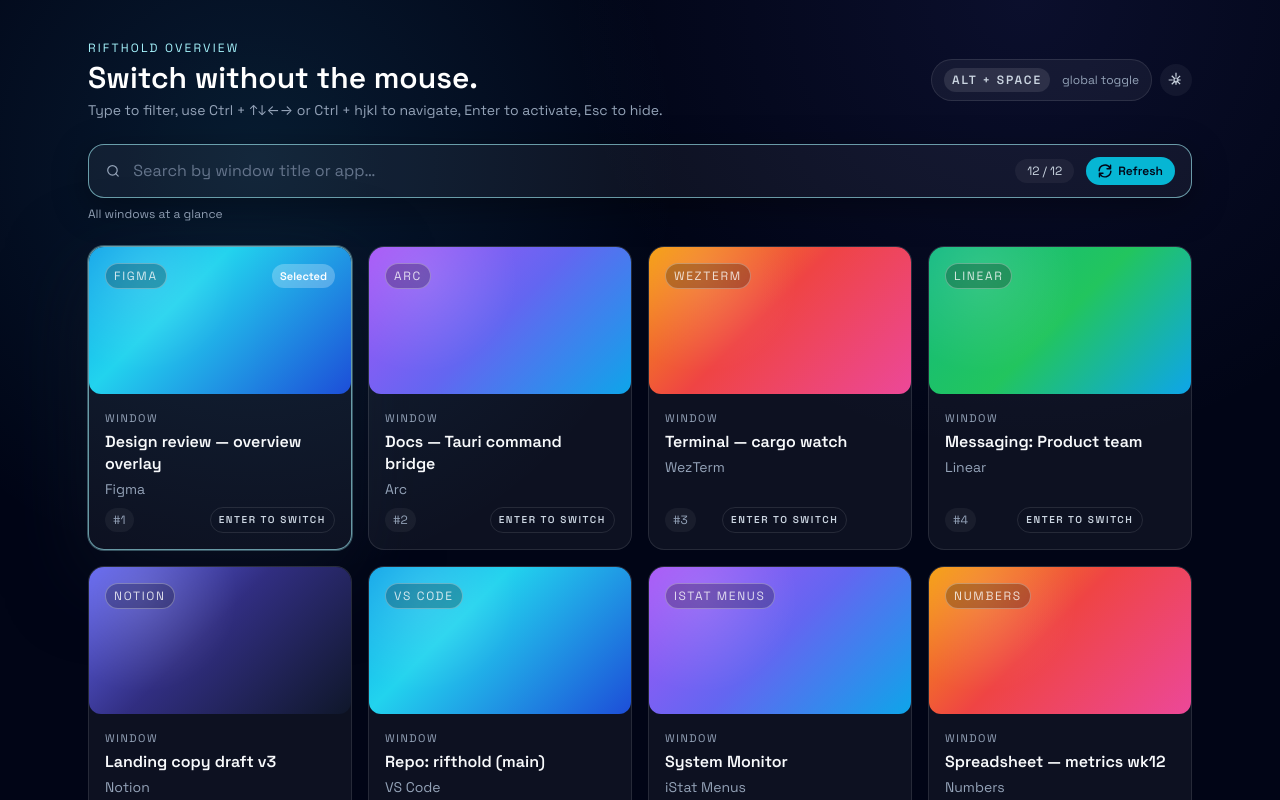
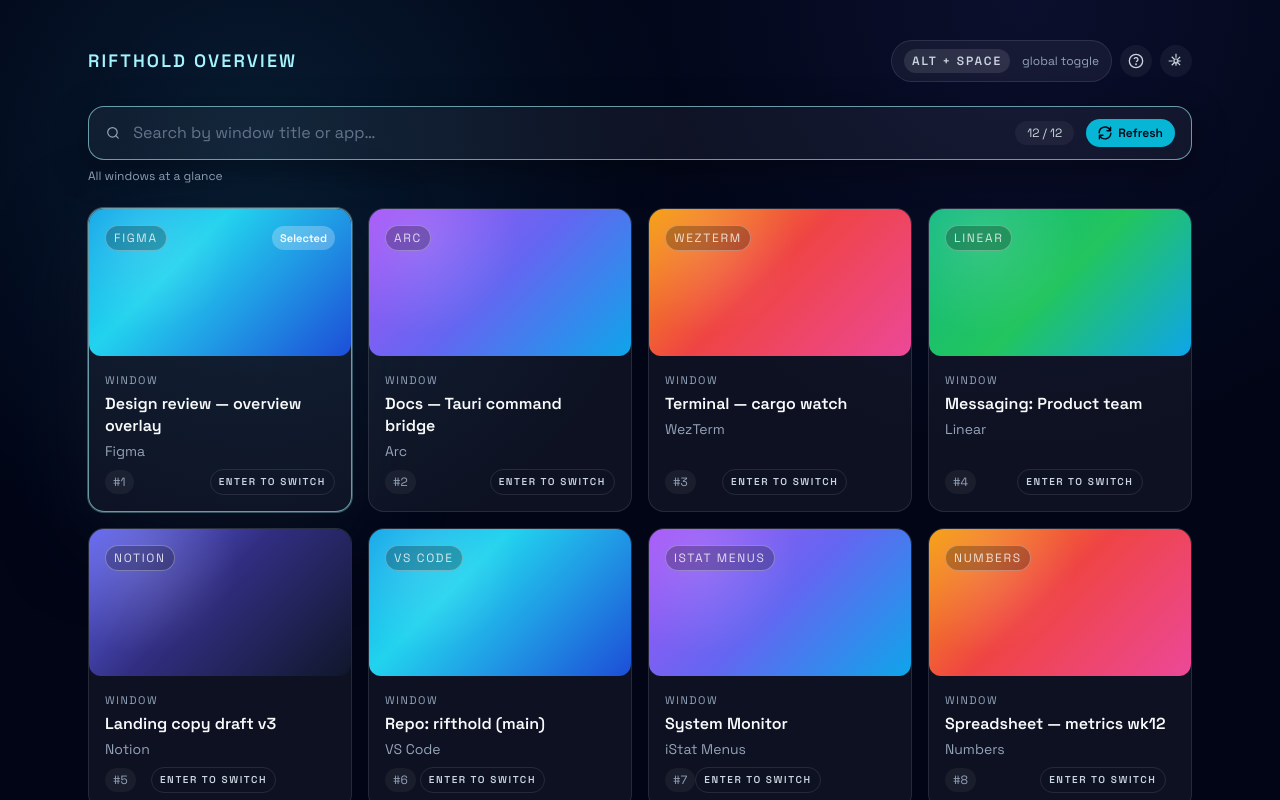
Before and after one commit to LinusChen-yf/Rifthold, a React (Vite) app: page / in a window 1280 px wide. Built offline with nearby package versions, Linux system fonts and the light colour scheme.

Commit message:
feat: simple fuzzy search

```diff
--- a/src/App.tsx
+++ b/src/App.tsx
@@ -170,6 +170,7 @@
   const [shortcut, setShortcut] = useState("alt+space");
   const [editingShortcut, setEditingShortcut] = useState("");
   const [hasScreenRecordingPermission, setHasScreenRecordingPermission] = useState(true);
+  const [showHelp, setShowHelp] = useState(false);
   const searchRef = useRef<HTMLInputElement>(null);
   const isComposingRef = useRef(false);
 
@@ -197,10 +198,11 @@
   const normalizedQuery = query.trim().toLowerCase();
   const filteredWindows = useMemo(() => {
     if (!normalizedQuery) return windows;
+    const terms = normalizedQuery.split(/\s+/);
     return windows.filter((windowInfo) => {
       const title = windowInfo.title.toLowerCase();
       const app = windowInfo.appName.toLowerCase();
-      return title.includes(normalizedQuery) || app.includes(normalizedQuery);
+      return terms.every(term => app.includes(term) || title.includes(term));
     });
   }, [normalizedQuery, windows]);
 
@@ -426,15 +428,9 @@
 
       <div className="relative mx-auto flex max-w-6xl flex-col gap-6 px-6 pb-10 pt-10">
         <header className="flex flex-col gap-3 sm:flex-row sm:items-center sm:justify-between">
-          <div className="space-y-1">
-            <p className="text-xs uppercase tracking-[0.18em] text-cyan-200">
-              Rifthold overview
-            </p>
-            <h1 className="text-3xl font-semibold text-white">Switch without the mouse.</h1>
-            <p className="text-sm text-slate-400">
-              Type to filter, use Ctrl + ↑↓←→ or Ctrl + hjkl to navigate, Enter to activate, Esc to hide.
-            </p>
-          </div>
+          <p className="text-lg font-semibold uppercase tracking-[0.12em] text-cyan-200">
+            Rifthold overview
+          </p>
           <div className="flex items-center gap-2">
             <div className="flex items-center gap-3 rounded-full border border-white/10 bg-white/5 px-3 py-2 text-xs text-slate-300">
               <span className="rounded-full bg-white/10 px-2 py-1 font-semibold uppercase tracking-[0.16em]">
@@ -442,6 +438,18 @@
               </span>
               <span className="hidden text-slate-400 sm:inline">global toggle</span>
             </div>
+            <button
+              type="button"
+              onClick={() => setShowHelp(true)}
+              className="rounded-full bg-white/5 p-2 transition hover:bg-white/10"
+              title="Help"
+            >
+              <svg className="h-4 w-4 text-slate-300" viewBox="0 0 24 24" fill="none" stroke="currentColor" strokeWidth="2">
+                <circle cx="12" cy="12" r="10" />
+                <path d="M9.09 9a3 3 0 0 1 5.83 1c0 2-3 3-3 3" />
+                <circle cx="12" cy="17" r="0.5" fill="currentColor" />
+              </svg>
+            </button>
             <button
               type="button"
               onClick={() => {
@@ -576,6 +584,39 @@
           </div>
         </div>
       )}
+
+      {showHelp && (
+        <div className="fixed inset-0 flex items-center justify-center bg-black/50" onClick={() => setShowHelp(false)}>
+          <div className="w-[28rem] rounded-2xl border border-white/10 bg-slate-900 p-6" onClick={(e) => e.stopPropagation()}>
+            <h2 className="mb-4 text-xl font-semibold text-white">Help</h2>
+            <div className="space-y-4 text-sm text-slate-300">
+              <div>
+                <h3 className="mb-2 font-semibold text-white">Window Navigation</h3>
+                <ul className="list-inside list-disc space-y-1 text-slate-400">
+                  <li>Ctrl + ↑↓←→ or Ctrl + hjkl to navigate</li>
+                  <li>Enter to activate selected window</li>
+                  <li>Esc to hide overlay</li>
+                </ul>
+              </div>
+              <div>
+                <h3 className="mb-2 font-semibold text-white">Search</h3>
+                <ul className="list-inside list-disc space-y-1 text-slate-400">
+                  <li>Type to filter by app name or window title</li>
+                  <li>Use spaces to separate multiple keywords</li>
+                  <li>E.g. <code className="rounded bg-white/10 px-1">code vib</code> matches windows where app contains "code" and title contains "vib"</li>
+                </ul>
+              </div>
+            </div>
+            <button
+              type="button"
+              onClick={() => setShowHelp(false)}
+              className="mt-4 w-full rounded-lg border border-white/10 bg-white/5 px-4 py-2 text-sm font-semibold text-white transition hover:bg-white/10"
+            >
+              Close
+            </button>
+          </div>
+        </div>
+      )}
     </div>
   );
 }
```
